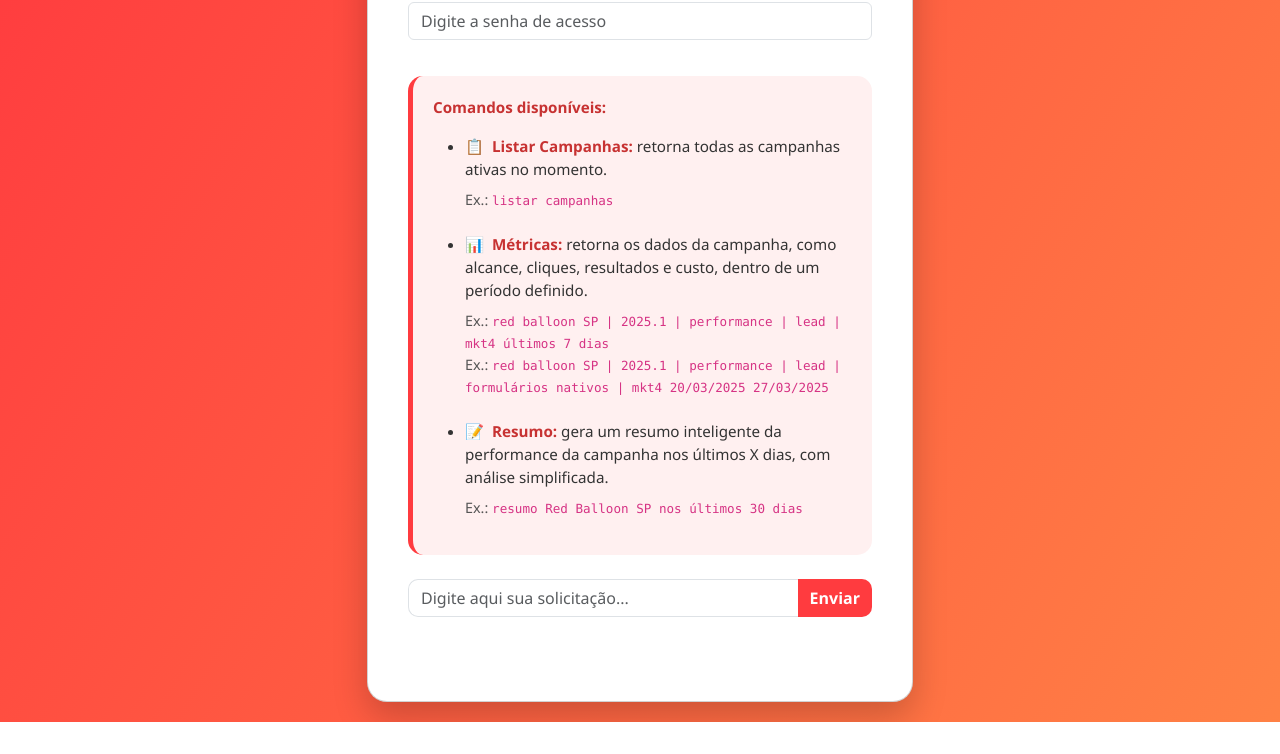
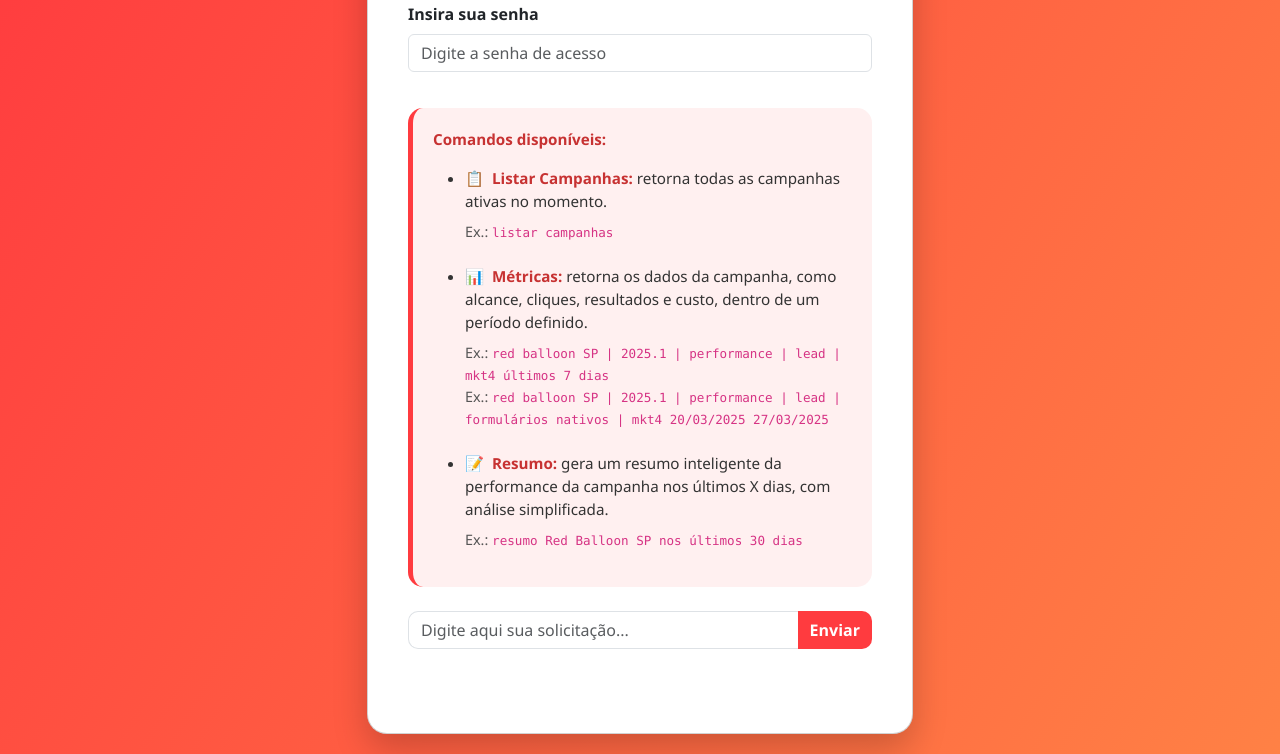
Before and after one commit to leocassella92/redballoon, a plain HTML site: page index.html in a window 1280 px wide. Shown: the part 117-871 px from the top of the page. Before the commit the page ends 839 px from the top, so only its background shows below. Drawn offline with nearby package versions, Linux system fonts and the light colour scheme.

```diff
--- a/index.html
+++ b/index.html
@@ -86,6 +86,7 @@
             <div class="card">
                 <h2 class="text-center">🤖 Agente Red Balloon</h2>
                 <div class="mb-3">
+                    <label for="senha" class="form-label"><strong>Insira sua senha</strong></label>
                     <input type="password" class="form-control" id="senha" placeholder="Digite a senha de acesso">
                 </div>
                 <div class="comandos">
```
